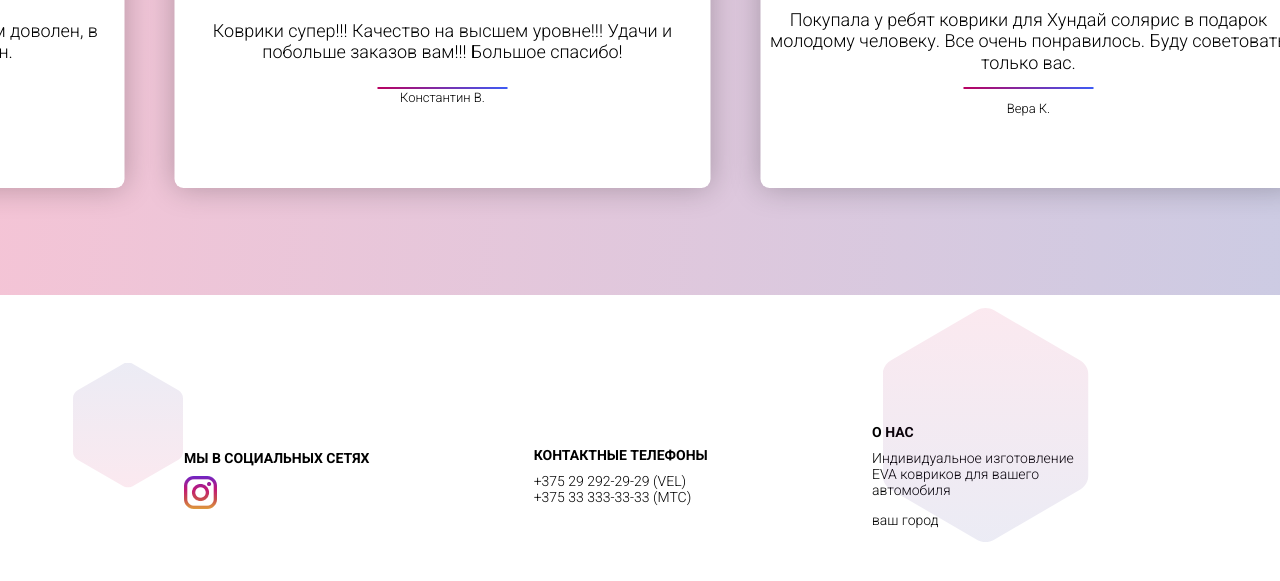
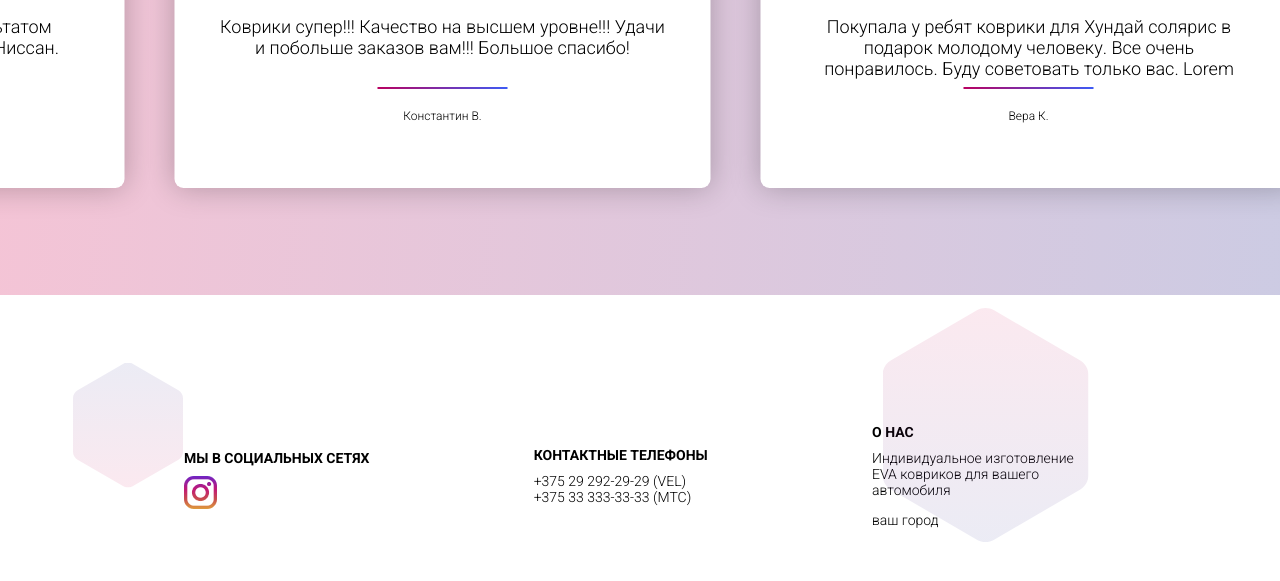
Before and after one commit to Le5ya/Evarug, a plain HTML site: page index.html in a window 1280 px wide. Shown: the part 1148-1729 px from the top of the page. Drawn offline with Linux system fonts and the light colour scheme.

Commit message:
text-style-fixing

```diff
--- a/css/style.css
+++ b/css/style.css
@@ -200,7 +200,7 @@ h6 {
   flex-direction: column;
   min-height: 25rem;
   max-width: 53.6rem;
-  /* padding: 6.3rem 4.5rem 5rem 4.5rem; */
+  padding: 6.3rem 4.5rem 5rem 4.5rem;
   background: #fff;
   box-shadow: 0 0 3rem rgba(0, 0, 0, 0.25);
   border-radius: 0.9rem;
@@ -230,17 +230,23 @@ h6 {
   background: linear-gradient(180deg, #e29bb5 -0.03%, #adaee6 100.01%);
 }
 .review__slide-text {
+  height: 6.5rem;
+  overflow: auto;
   font-weight: 300;
   font-size: 1.8rem;
   line-height: 117%;
   text-align: center;
 }
+/* .review__slide-text:hover {
+  overflow: visible;
+} */
 .review__slide-name {
   font-weight: 300;
-  font-size: 1.3rem;
+  font-size: 1.2rem;
   line-height: 115%;
   padding-top: 2.9rem;
 }
+
 .review__slide-text:after {
   content: "";
   display: block;
--- a/index.html
+++ b/index.html
@@ -102,8 +102,7 @@
           </div>
           <div class="review__slide swiper-slide">
             <div class="review__slide-text">
-                Покупала у ребят коврики для Хундай солярис в подарок молодому человеку. Все очень понравилось. Буду советовать только вас.
-            </div>
+                Покупала у ребят коврики для Хундай солярис в подарок молодому человеку. Все очень понравилось. Буду советовать только вас. Lorem ipsum dolor sit, amet consectetur adipisicing elit.</div>
             <div class="review__slide-name">Вера К.</div>
             <div class="review__slide-img">
                   <div class="review__slide-photo">
```
